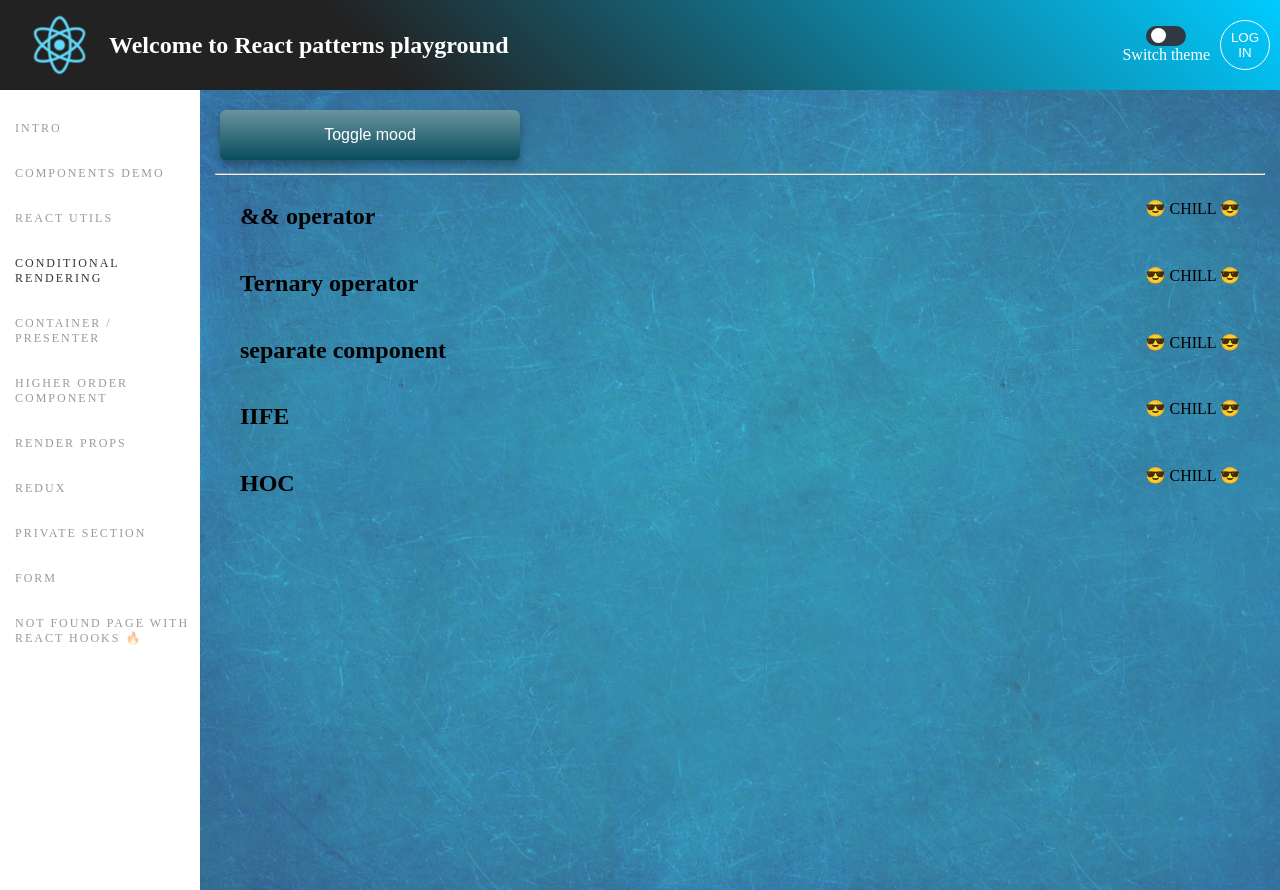
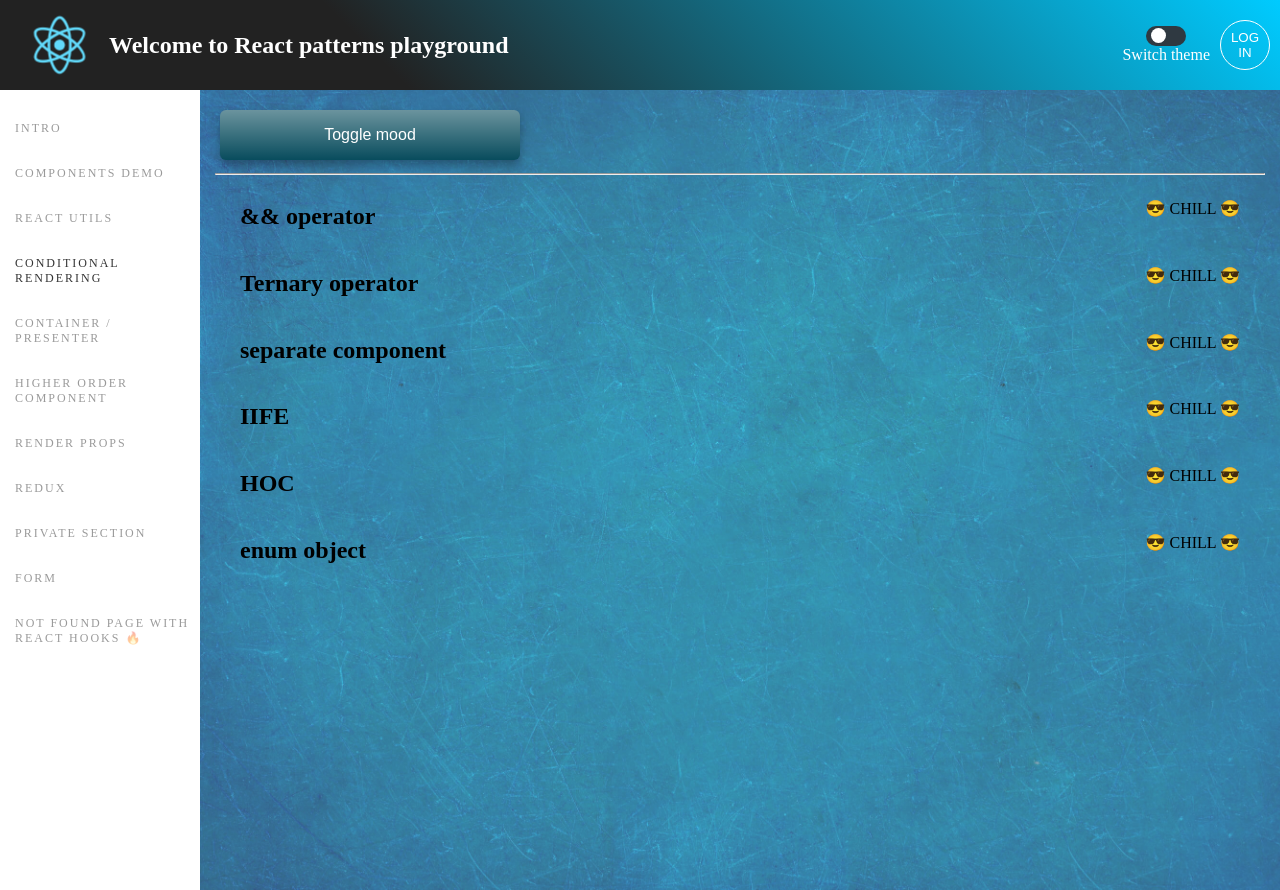
Before and after one commit to khamer1410/react-patterns, a React app: page /react-patterns/conditional-rendering in a window 1280 px wide. Built offline with nearby package versions, Linux system fonts and the light colour scheme.

Commit message:
CoditionalRendering - add enum example

```diff
--- a/src/pages/conditionalRendering/ConditionalRenderingPage.js
+++ b/src/pages/conditionalRendering/ConditionalRenderingPage.js
@@ -15,6 +15,13 @@ export default class ConditionalRenderingPage extends Component {
 
   render() {
     const { isOpen } = this.state
+
+    const selectedView = () => {
+      // use condition to pick up a key
+      if (isOpen) return 'open';
+      if (!isOpen) return 'closed';
+      return 'open' //default
+    }
 
     return (
       <>
@@ -54,6 +61,10 @@ export default class ConditionalRenderingPage extends Component {
         <ConditionalExample heading='HOC'>
           {withHOC(isOpen)(this.props)}
         </ConditionalExample>
+
+        <ConditionalExample heading='enum object'>
+          {enumViewTypes[selectedView()]}
+        </ConditionalExample>
       </>
     )
   }
@@ -90,3 +101,9 @@ const HOC = (firstComponent, secondComponent) => condition => props => {
 }
 
 const withHOC = HOC(Open, Closed)
+
+// enum conditional object
+const enumViewTypes = {
+  open: <Open/>,
+  closed: <Closed/>,
+}
```
